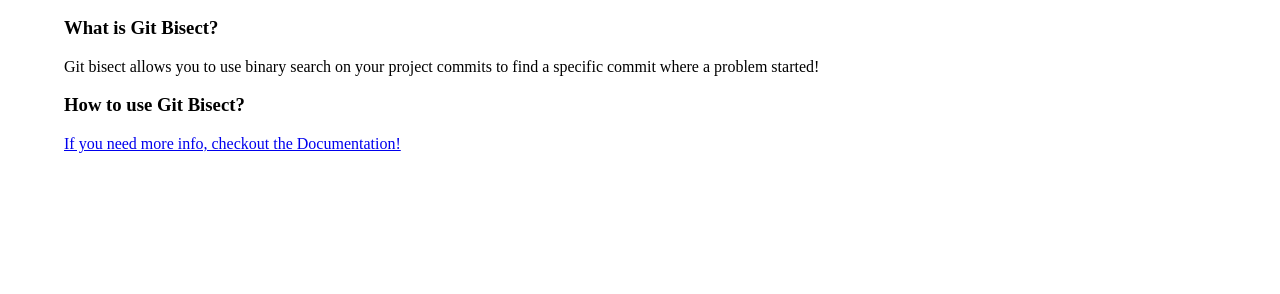
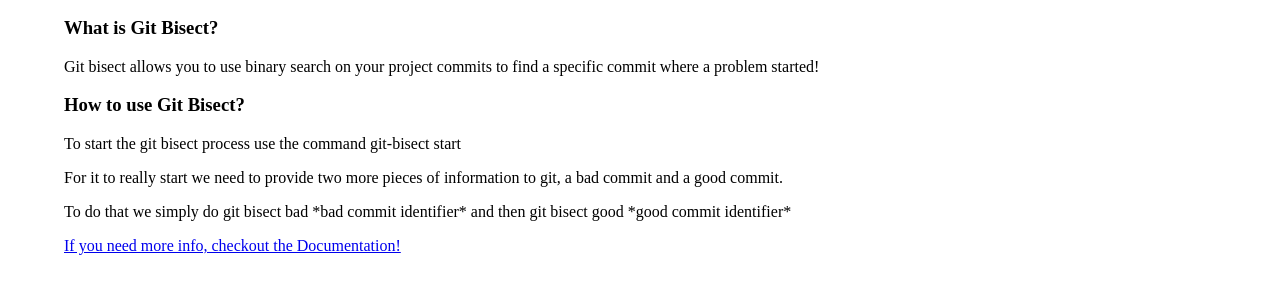
Before and after one commit to lucasnogdias/git_bisect_example, a plain HTML site: page index.html in a window 1280 px wide. Shown: the part 110-404 px from the top of the page. Drawn offline with Linux system fonts and the light colour scheme.

Commit message:
fix: Add some content to how to section

```diff
--- a/index.html
+++ b/index.html
@@ -18,6 +18,11 @@
       </section>
       <section id="how-to-section">
         <h3>How to use Git Bisect?</h3>
+        <div>
+          <p>To start the git bisect process use the command <span>git-bisect start</span></p>
+          <p>For it to really start we need to provide two more pieces of information to git, a <span>bad</span> commit and a <span>good</span> commit.</p>
+          <p>To do that we simply do <span>git bisect bad *bad commit identifier*</span> and then <span>git bisect good *good commit identifier*</span></p>
+        </div>
       </section>
       <a href="https://git-scm.com/docs/git-bisect">If you need more info, checkout the Documentation!</a>
     </div>
```
